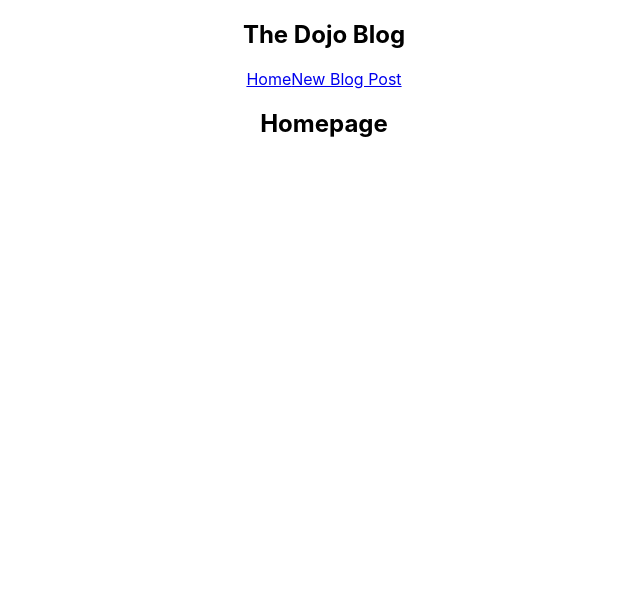
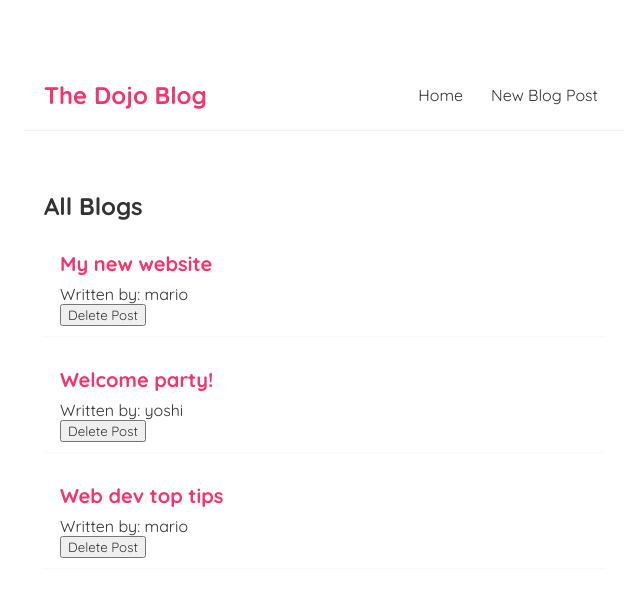
Before and after one commit to cuthchow/React-Blog, a React (Create React App) app: page / in a window 1280 px wide. Shown: the top 596 px of the page, without its empty margins (316-956 px from the left). Built offline with nearby package versions, Linux system fonts and the light colour scheme.

Commit message:
Add BlogList component, hooks

```diff
--- a/src/App.css
+++ /dev/null
@@ -1,38 +0,0 @@
-.App {
-  text-align: center;
-}
-
-.App-logo {
-  height: 40vmin;
-  pointer-events: none;
-}
-
-@media (prefers-reduced-motion: no-preference) {
-  .App-logo {
-    animation: App-logo-spin infinite 20s linear;
-  }
-}
-
-.App-header {
-  background-color: #282c34;
-  min-height: 100vh;
-  display: flex;
-  flex-direction: column;
-  align-items: center;
-  justify-content: center;
-  font-size: calc(10px + 2vmin);
-  color: white;
-}
-
-.App-link {
-  color: #61dafb;
-}
-
-@keyframes App-logo-spin {
-  from {
-    transform: rotate(0deg);
-  }
-  to {
-    transform: rotate(360deg);
-  }
-}
--- a/src/App.js
+++ b/src/App.js
@@ -1,4 +1,3 @@
-import './App.css';
 import Navbar from './Navbar';
 import Home from './Home';
 
--- /dev/null
+++ b/src/BlogList.js
@@ -0,0 +1,19 @@
+const BlogList = ({blogs, title, handleDelete}) => {
+
+    return (
+        <div className="blog-list">
+            <h2>{title}</h2>
+            {blogs.map((blog) => (
+            <div className="blog-preview" key={blog.id}>
+                <h2>{blog.title}</h2>
+                <p>Written by: { blog.author }</p>
+                <button onClick={() => handleDelete(blog.id)}>Delete Post</button>
+            </div>
+            ))}
+        </div>
+    );
+}
+
+export default BlogList
+
+;
--- a/src/Home.js
+++ b/src/Home.js
@@ -1,9 +1,28 @@
+import { useState, useEffect} from 'react';
+import BlogList from './BlogList';
+
 const Home = () => {
+    const [blogs, setBlogs] = useState([
+        { title: 'My new website', body: 'lorem ipsum...', author: 'mario', id: 1 },
+        { title: 'Welcome party!', body: 'lorem ipsum...', author: 'yoshi', id: 2 },
+        { title: 'Web dev top tips', body: 'lorem ipsum...', author: 'mario', id: 3 }
+    ])
+
+    const handleDelete = (id) => {
+        const newBlogs = blogs.filter((blog) => blog.id !== id);
+        setBlogs(newBlogs);
+    }
+
+    useEffect(() => {
+        console.log('use effect ran');
+        console.log(blogs);
+    }, []);
+
     return (
         <div className="home">
-            <h2>Homepage</h2>
+            <BlogList blogs={blogs} title='All Blogs' handleDelete={handleDelete}/>
         </div>
-     );
+    );
 }
 
 export default Home;
--- a/src/index.css
+++ b/src/index.css
@@ -1,13 +1,48 @@
-body {
+@import url('https://fonts.googleapis.com/css2?family=Quicksand:wght@300;400;500;600;700&display=swap');
+
+/* base styles */
+* {
   margin: 0;
-  font-family: -apple-system, BlinkMacSystemFont, 'Segoe UI', 'Roboto', 'Oxygen',
-    'Ubuntu', 'Cantarell', 'Fira Sans', 'Droid Sans', 'Helvetica Neue',
-    sans-serif;
-  -webkit-font-smoothing: antialiased;
-  -moz-osx-font-smoothing: grayscale;
+  font-family: "Quicksand";
+  color: #333;
 }
-
-code {
-  font-family: source-code-pro, Menlo, Monaco, Consolas, 'Courier New',
-    monospace;
+.navbar {
+  padding: 20px;
+  display: flex;
+  align-items: center;
+  max-width: 600px;
+  margin: 0 auto;
+  border-bottom: 1px solid #f2f2f2;
 }
+.navbar h1 {
+  color: #f1356d;
+}
+.navbar .links {
+  margin-left: auto;
+}
+.navbar a {
+  margin-left: 16px;
+  text-decoration: none;
+  padding: 6px;
+}
+.navbar a:hover {
+  color: #f1356d;
+}
+.content {
+  max-width: 600px;
+  margin: 40px auto;
+  padding: 20px;
+}
+.blog-preview {
+  padding: 10px 16px;
+  margin: 20px 0;
+  border-bottom: 1px solid #fafafa;
+}
+.blog-preview:hover {
+  box-shadow: 1px 3px 5px rgba(0,0,0,0.1);
+}
+.blog-preview h2 {
+  font-size: 20px;
+  color: #f1356d;
+  margin-bottom: 8px;
+}
```
Also changed, not shown: data/db.json (added, +17 -0 lines).
